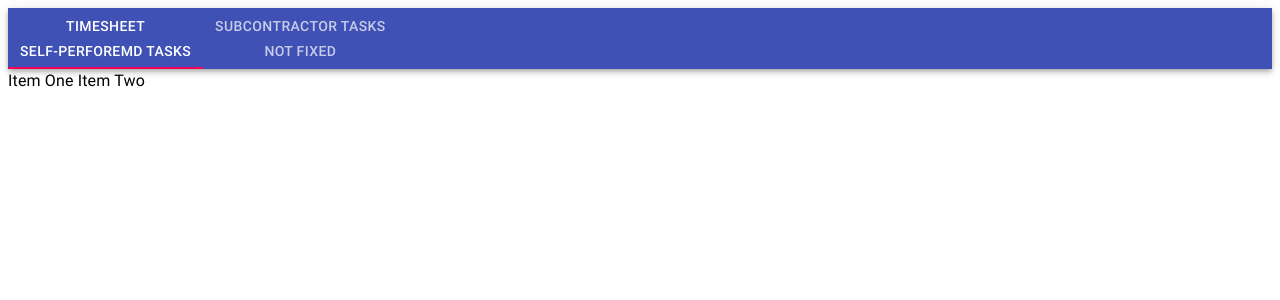
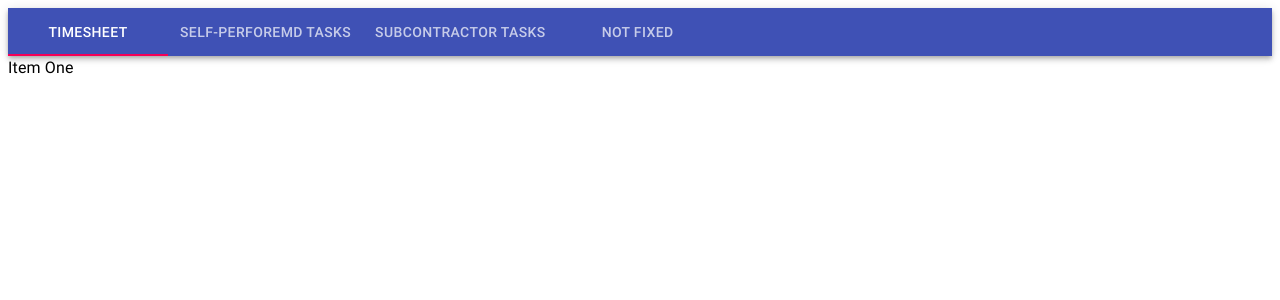
Before and after one commit to HyunM/exbon-daily-report, a Next.js app: page / in a window 1280 px wide. Shown: the top 300 px of the page. Built offline with nearby package versions, Linux system fonts and the light colour scheme.

Commit message:
depending on device

```diff
--- /dev/null
+++ b/components/Tab/TabPanel.js
@@ -0,0 +1,18 @@
+import { Typography } from "@material-ui/core";
+
+const TabPanel = props => {
+  const { children, tapNumber, index, ...other } = props;
+  return (
+    <div
+      role="tabpanel"
+      hidden={tapNumber !== index}
+      refer={`tabpanel-${index}`}
+      aria-labelledby={`tab-${index}`}
+      {...other}
+    >
+      {tapNumber === index && <Typography>{children}</Typography>}
+    </div>
+  );
+};
+
+export default TabPanel;
--- /dev/null
+++ b/components/Tab/a11yProps.js
@@ -0,0 +1,8 @@
+const a11yProps = index => {
+  return {
+    refer: `tab-${index}`,
+    "aria-controls": `tabpanel-${index}`,
+  };
+};
+
+export default a11yProps;
--- /dev/null
+++ b/components/TabsOfDesktop.js
@@ -0,0 +1,46 @@
+import AppBar from "@material-ui/core/AppBar";
+import Tabs from "@material-ui/core/Tabs";
+import Tab from "@material-ui/core/Tab";
+import TabPanel from "./Tab/TabPanel";
+import a11yProps from "./Tab/a11yProps";
+
+const TabsOfDesktop = ({ tapNumber, handleChangeTabs }) => {
+  return (
+    <>
+      <AppBar position="static">
+        <Tabs
+          value={tapNumber}
+          onChange={handleChangeTabs}
+          variant="scrollable"
+          scrollButtons="auto"
+          aria-label="tabs"
+        >
+          <Tab
+            label={
+              <>
+                Timesheet <br /> Self-Perforemd Tasks
+              </>
+            }
+            {...a11yProps(0)}
+          />
+          <Tab
+            label={
+              <>
+                Subcontractor Tasks <br /> Not Fixed
+              </>
+            }
+            {...a11yProps(1)}
+          />
+        </Tabs>
+      </AppBar>
+      <TabPanel tapNumber={tapNumber} index={0}>
+        Item One Item Two
+      </TabPanel>
+      <TabPanel tapNumber={tapNumber} index={1}>
+        Item Three Item Four
+      </TabPanel>
+    </>
+  );
+};
+
+export default TabsOfDesktop;
--- /dev/null
+++ b/components/TabsOfTablet.js
@@ -0,0 +1,40 @@
+import AppBar from "@material-ui/core/AppBar";
+import Tabs from "@material-ui/core/Tabs";
+import Tab from "@material-ui/core/Tab";
+import TabPanel from "./Tab/TabPanel";
+import a11yProps from "./Tab/a11yProps";
+
+const TabsOfTablet = ({ tapNumber, handleChangeTabs }) => {
+  return (
+    <>
+      <AppBar position="static">
+        <Tabs
+          value={tapNumber}
+          onChange={handleChangeTabs}
+          aria-label="tabs"
+          variant="scrollable"
+          scrollButtons="auto"
+        >
+          <Tab label="Timesheet" {...a11yProps(0)} />
+          <Tab label="Self-Perforemd Tasks" {...a11yProps(1)} />
+          <Tab label="Subcontractor Tasks" {...a11yProps(2)} />
+          <Tab label="Not Fixed" {...a11yProps(3)} />
+        </Tabs>
+      </AppBar>
+      <TabPanel tapNumber={tapNumber} index={0}>
+        Item One
+      </TabPanel>
+      <TabPanel tapNumber={tapNumber} index={1}>
+        Item Two
+      </TabPanel>
+      <TabPanel tapNumber={tapNumber} index={2}>
+        Item Three
+      </TabPanel>
+      <TabPanel tapNumber={tapNumber} index={3}>
+        Item Four
+      </TabPanel>
+    </>
+  );
+};
+
+export default TabsOfTablet;
--- a/components/container.js
+++ b/components/container.js
@@ -1,71 +1,34 @@
-import { useState, useEffect, useRef } from "react";
-import Link from "next/link";
+import { useState } from "react";
 import { useMediaQuery } from "react-responsive";
-import TabsForDesktop from "./tabsForDesktop";
-import TabsForTablet from "./tabsForTablet";
+import TabsOfDesktop from "./TabsOfDesktop";
+import TabsOfTablet from "./TabsOfTablet";
 
-let isPreviousTabletView;
+const Container = () => {
+  const isTabletOrMobileDevice = useMediaQuery({
+    query: "(max-device-width: 1224px)",
+  });
 
-const container = () => {
-  const handleTabChange = (event, newValue) => {
+  const [tapNumber, setTapNumber] = useState(0);
+  const handleChangeTabs = (event, newValue) => {
     setTapNumber(newValue);
   };
 
-  const [tapNumber, setTapNumber] = useState(0);
-
-  const isTabletOrMobile = useMediaQuery({ query: "(max-width: 1224px)" });
-  //re
-  const mounted = useRef();
-  useEffect(() => {
-    if (!mounted.current) {
-      // do componentDidMount logic
-      mounted.current = true;
-    } else {
-      isPreviousTabletView = isTabletOrMobile;
-      // do componentDidUpdate logic
-    }
-  });
   return (
     <div>
-      {console.log("render")}
-      {console.log("isPreviousTabletView")}
-      {console.log(isPreviousTabletView)}
-      {!isTabletOrMobile &&
-        (!isPreviousTabletView ? (
-          <TabsForDesktop
-            tapNumber={tapNumber}
-            handleTabChange={handleTabChange}
-          ></TabsForDesktop>
-        ) : tapNumber === 0 || tapNumber === 1 ? (
-          <TabsForDesktop
-            tapNumber={tapNumber}
-            handleTabChange={handleTabChange}
-          ></TabsForDesktop>
-        ) : (
-          <TabsForDesktop
-            tapNumber={1}
-            handleTabChange={handleTabChange}
-          ></TabsForDesktop>
-        ))}
-      {isTabletOrMobile &&
-        (isPreviousTabletView ? (
-          <TabsForTablet
-            tapNumber={tapNumber}
-            handleTabChange={handleTabChange}
-          ></TabsForTablet>
-        ) : tapNumber === 0 ? (
-          <TabsForTablet
-            tapNumber={0}
-            handleTabChange={handleTabChange}
-          ></TabsForTablet>
-        ) : (
-          <TabsForTablet
-            tapNumber={2}
-            handleTabChange={handleTabChange}
-          ></TabsForTablet>
-        ))}
+      {!isTabletOrMobileDevice && (
+        <TabsOfDesktop
+          tapNumber={tapNumber}
+          handleChangeTabs={handleChangeTabs}
+        ></TabsOfDesktop>
+      )}
+      {isTabletOrMobileDevice && (
+        <TabsOfTablet
+          tapNumber={tapNumber}
+          handleChangeTabs={handleChangeTabs}
+        ></TabsOfTablet>
+      )}
     </div>
   );
 };
 
-export default container;
+export default Container;
--- a/pages/index.js
+++ b/pages/index.js
@@ -1,172 +1,12 @@
-import { useState } from "react";
+import Container from "../components/Container.js";
 import Link from "next/link";
-import AppBar from "@material-ui/core/AppBar";
-import Tabs from "@material-ui/core/Tabs";
-import Tab from "@material-ui/core/Tab";
-import { Typography } from "@material-ui/core";
-import { useMediaQuery } from "react-responsive";
 
 const Index = () => {
-  const isDesktopOrLaptop = useMediaQuery({
-    query: "(min-device-width: 1224px)",
-  });
-  const isBigScreen = useMediaQuery({ query: "(min-device-width: 1824px)" });
-  const isTabletOrMobile = useMediaQuery({ query: "(max-width: 1224px)" });
-  const isTabletOrMobileDevice = useMediaQuery({
-    query: "(max-device-width: 1224px)",
-  });
-  const isPortrait = useMediaQuery({ query: "(orientation: portrait)" });
-  const isRetina = useMediaQuery({ query: "(min-resolution: 2dppx)" });
-
-  const [tapNumber, setTapNumber] = useState(0);
-  const [tabletMode, setTabletMode] = useState(isTabletOrMobile);
-  const handleChangeFromDesktop = (event, newValue) => {
-    setTapNumber(newValue);
-  };
-  const handleChangeFromTablet = (event, newValue) => {
-    setTapNumber(newValue);
-  };
-
-  const changeTabletMode = boolean => {
-    setTabletMode(boolean);
-  };
-
   return (
-    // <div>
-    //   <h1>Device Test!</h1>
-    //   {isDesktopOrLaptop && (
-    //     <>
-    //       <p>You are a desktop or laptop</p>
-    //       {isBigScreen && <p>You also have a huge screen</p>}
-    //       {isTabletOrMobile && (
-    //         <p>You are sized like a tablet or mobile phone though</p>
-    //       )}
-    //     </>
-    //   )}
-    //   {isTabletOrMobileDevice && <p>You are a tablet or mobile phone</p>}
-    //   <p>Your are in {isPortrait ? "portrait" : "landscape"} orientation</p>
-    //   {isRetina && <p>You are retina</p>}
-    // </div>
-    <div>
-      {!isTabletOrMobile &&
-        (tapNumber === 2 || tapNumber === 3 ? ( //from tablet mode to desktop mode
-          <>
-            <AppBar position="static">
-              <Tabs
-                value={0}
-                onChange={handleChangeFromDesktop}
-                variant="scrollable"
-                scrollButtons="auto"
-                aria-label="tabs"
-              >
-                <Tab
-                  label="Timesheet &nbsp Self-Perforemd Tasks"
-                  {...a11yProps(0)}
-                />
-                <Tab
-                  label="Subcontractor Tasks + Not Fixed"
-                  {...a11yProps(1)}
-                />
-              </Tabs>
-            </AppBar>
-            <TabPanel tapNumber={0} index={0}>
-              Item One Item Two
-            </TabPanel>
-            <TabPanel tapNumber={0} index={1}>
-              Item Three Item Four
-            </TabPanel>
-          </>
-        ) : (
-          <>
-            <AppBar position="static">
-              <Tabs
-                value={tapNumber}
-                onChange={handleChangeFromDesktop}
-                variant="scrollable"
-                scrollButtons="auto"
-                aria-label="tabs"
-              >
-                <Tab
-                  label={
-                    <>
-                      Timesheet
-                      <br /> Self-Perforemd Tasks
-                    </>
-                  }
-                  {...a11yProps(0)}
-                />
-                <Tab
-                  label={
-                    <>
-                      Subcontractor Tasks <br /> Not Fixed
-                    </>
-                  }
-                  {...a11yProps(1)}
-                />
-              </Tabs>
-            </AppBar>
-            <TabPanel tapNumber={tapNumber} index={0}>
-              Item One Item Two
-            </TabPanel>
-            <TabPanel tapNumber={tapNumber} index={1}>
-              Item Three Item Four
-            </TabPanel>
-          </>
-        ))}
-      {isTabletOrMobile && (
-        <>
-          <AppBar position="static">
-            <Tabs
-              value={tapNumber}
-              onChange={handleChangeFromTablet}
-              aria-label="tabs"
-              variant="scrollable"
-              scrollButtons="auto"
-            >
-              <Tab label="Timesheet" {...a11yProps(0)} />
-              <Tab label="Self-Perforemd Tasks" {...a11yProps(1)} />
-              <Tab label="Subcontractor Tasks" {...a11yProps(2)} />
-              <Tab label="Not Fixed" {...a11yProps(3)} />
-            </Tabs>
-          </AppBar>
-          <TabPanel tapNumber={tapNumber} index={0}>
-            Item One
-          </TabPanel>
-          <TabPanel tapNumber={tapNumber} index={1}>
-            Item Two
-          </TabPanel>
-          <TabPanel tapNumber={tapNumber} index={2}>
-            Item Three
-          </TabPanel>
-          <TabPanel tapNumber={tapNumber} index={3}>
-            Item Four
-          </TabPanel>
-        </>
-      )}
-    </div>
+    <>
+      <Container></Container>
+    </>
   );
 };
 
-const TabPanel = props => {
-  const { children, tapNumber, index, ...other } = props;
-  return (
-    <div
-      role="tabpanel"
-      hidden={tapNumber !== index}
-      refer={`tabpanel-${index}`}
-      aria-labelledby={`tab-${index}`}
-      {...other}
-    >
-      {tapNumber === index && <Typography>{children}</Typography>}
-    </div>
-  );
-};
-
-const a11yProps = index => {
-  return {
-    refer: `tab-${index}`,
-    "aria-controls": `tabpanel-${index}`,
-  };
-};
-
 export default Index;
```
